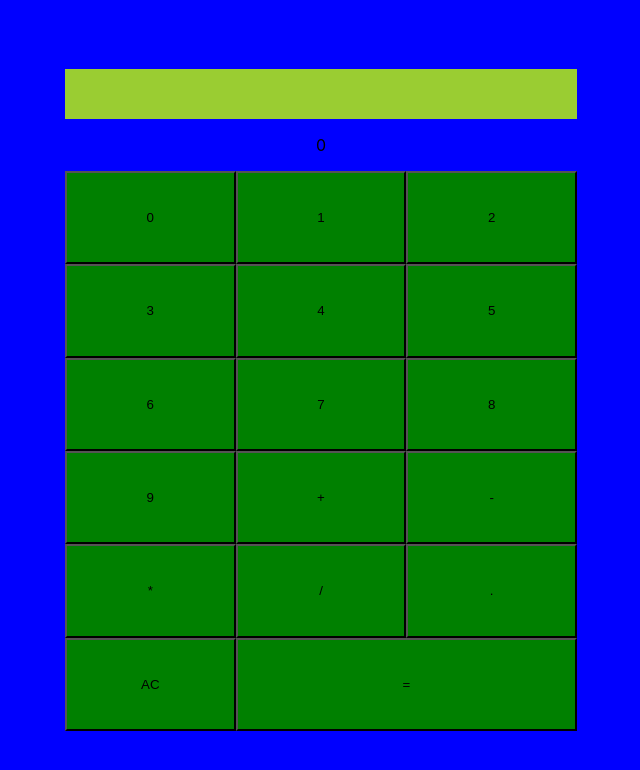
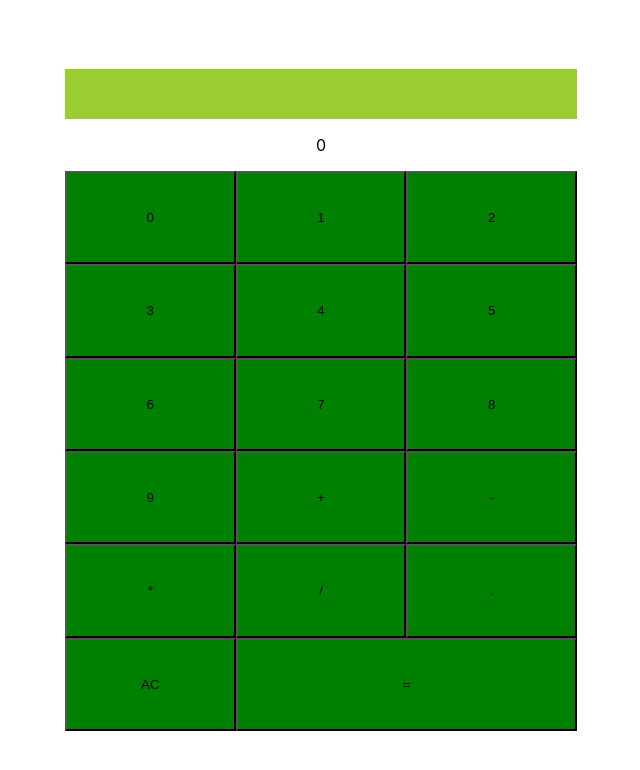
Before and after one commit to Titi-layo/Calculator, a React (Create React App) app: page / in a window 1280 px wide. Shown: the top 770 px of the page, without its empty margins (319-959 px from the left). Built offline with nearby package versions, Linux system fonts and the light colour scheme.

Commit message:
changed background color to grey

```diff
--- a/src/App.css
+++ b/src/App.css
@@ -7,7 +7,7 @@
 	flex-direction: column;
 	justify-content: center;
 	align-items: center;
-	background-color: blue;
+	background-color: grey(138, 138, 148);
 	height: 100vh;
 }
 
```
